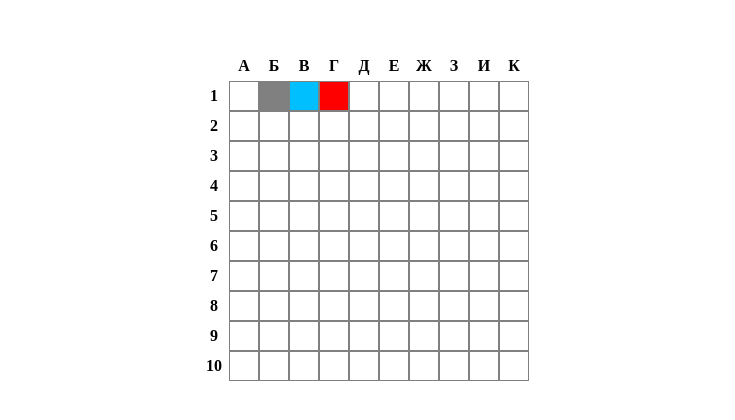
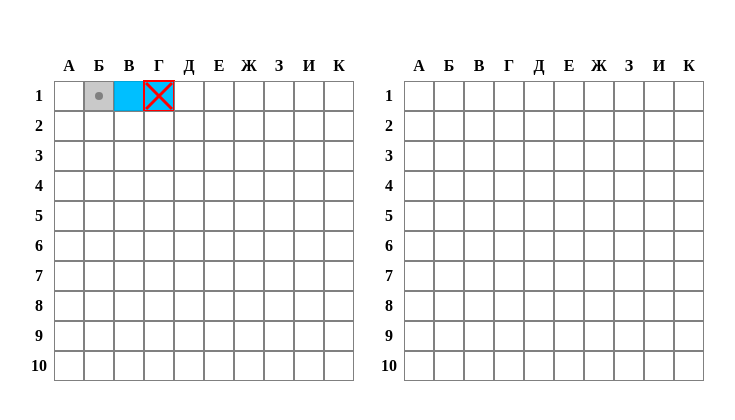
Before and after one commit to Fristail27/sea-wars, a React (Create React App) app: page / in a window 1280 px wide. Shown: the part 184-604 px from the top of the page, without its empty margins (276-1011 px from the left). Built offline with nearby package versions, Linux system fonts and the light colour scheme.

Commit message:
доработка ячеек

```diff
--- /dev/null
+++ b/src/assets/icons/CloseIcon.tsx
@@ -0,0 +1,17 @@
+import React from "react";
+
+export const CloseIcon = ({}) => {
+    return <svg
+        version="1.1"
+        id="Layer_1"
+        xmlns="http://www.w3.org/2000/svg"
+        xmlnsXlink="http://www.w3.org/1999/xlink"
+        x="0px"
+        y="0px"
+        viewBox="0 0 378.303 378.303"
+        // style="enable-background:new 0 0 378.303 378.303;"
+        xmlSpace="preserve">
+        <polygon style={{fill: 'red'}} points="378.303,28.285 350.018,0 189.151,160.867 28.285,0 0,28.285 160.867,189.151 0,350.018
+	28.285,378.302 189.151,217.436 350.018,378.302 378.303,350.018 217.436,189.151 "/>
+    </svg>
+}
--- a/src/components/AppContainer/index.tsx
+++ b/src/components/AppContainer/index.tsx
@@ -1,11 +1,15 @@
 import React, {useState} from "react";
 import styles from './styles.module.css'
 import {Field} from "../Field";
-import {fieldConfig} from "../../constants/fieldConfig";
-
+import {fieldConfig, fieldConfig2} from "../../constants/fieldConfig";
+import {FieldTypesEnum} from "../../constants/enums";
 
 
 export const AppContainer = () => {
-    const [rightField, setRightField] = useState(fieldConfig)
-    return <div className={styles.appContainer}><Field setField={setRightField} field={rightField}/></div>
+    const [leftField, setLeftField] = useState(fieldConfig)
+    const [rightField, setRightField] = useState(fieldConfig2)
+    return <div className={styles.appContainer}>
+        <Field fieldType={FieldTypesEnum.self} setField={setLeftField} field={leftField}/>
+        <Field fieldType={FieldTypesEnum.enemy} setField={setRightField} field={rightField}/>
+    </div>
 }
--- a/src/components/AppContainer/styles.module.css
+++ b/src/components/AppContainer/styles.module.css
@@ -4,4 +4,5 @@
     display: flex;
     align-items: center;
     justify-content: center;
+    gap: 20px;
 }
--- a/src/components/Field/components/Cell/index.tsx
+++ b/src/components/Field/components/Cell/index.tsx
@@ -1,8 +1,9 @@
 import React from "react";
 import clsx from "clsx";
 import {CellValueEnum} from "../../../../constants/enums";
+import {getUpdateField} from "../../../../helpers/getUpdateField";
+import {CloseIcon} from "../../../../assets/icons/CloseIcon";
 import styles from './styles.module.css'
-import {getUpdateField} from "../../../../helpers/getUpdateField";
 
 type HeaderCellTypes = {
     value?: string | number,
@@ -17,24 +18,28 @@ type CellTypes = {
     columnIndex: number,
     rowIndex: number,
     setField: React.Dispatch<React.SetStateAction<(0 | 1 | 2 | 3)[][]>>
-
 }
 
 type EmptyCellTypes = {
+    newValue: CellValueEnum,
     rowIndex: number,
+    isNotClickable?: boolean,
     columnIndex: number,
     setField:  React.Dispatch<React.SetStateAction<(0 | 1 | 2 | 3)[][]>>
 }
 
-const EmptyCell: React.FC<EmptyCellTypes> = ({rowIndex, columnIndex, setField}) => {
+const EmptyCell: React.FC<EmptyCellTypes> = ({rowIndex, columnIndex, setField, newValue, isNotClickable}) => {
     const onClick = () => {
-        setField(prevField => getUpdateField(prevField, columnIndex, rowIndex, CellValueEnum.miss))
+        setField(prevField => getUpdateField(prevField, columnIndex, rowIndex, newValue))
     }
+    if (isNotClickable) return <div className={styles.cell}/>
     return <div onClick={onClick} className={clsx(styles.cell, styles.emptyCell)}/>
 }
 
 const MissCell = () => {
-    return <div className={clsx(styles.cell, styles.missCell)}/>
+    return <div className={clsx(styles.cell, styles.missCell)}>
+        <div className={styles.point}/>
+    </div>
 }
 
 const ShipCell = () => {
@@ -42,13 +47,13 @@ const ShipCell = () => {
 }
 
 const KillCell = () => {
-    return <div className={clsx(styles.cell, styles.killCell)}/>
+    return <div className={clsx(styles.cell, styles.killCell)}><CloseIcon/></div>
 }
 
-export const Cell: React.FC<CellTypes> = ({value, rowIndex, columnIndex, setField}) => {
+export const Cell: React.FC<CellTypes> = ({value, rowIndex, columnIndex, setField }) => {
     switch (value) {
         case CellValueEnum.empty:
-            return <EmptyCell rowIndex={rowIndex} setField={setField} columnIndex={columnIndex}/>
+            return <EmptyCell newValue={CellValueEnum.miss} rowIndex={rowIndex} setField={setField} columnIndex={columnIndex} />
         case CellValueEnum.miss:
             return <MissCell/>
         case CellValueEnum.ship:
@@ -56,6 +61,36 @@ export const Cell: React.FC<CellTypes> = ({value, rowIndex, columnIndex, setFiel
         case CellValueEnum.kill:
             return <KillCell/>
         default:
-            return <EmptyCell rowIndex={rowIndex} setField={setField} columnIndex={columnIndex}/>
+            return <EmptyCell newValue={CellValueEnum.miss} rowIndex={rowIndex} setField={setField} columnIndex={columnIndex}/>
     }
 }
+
+export const EnemyCell: React.FC<CellTypes> = ({value, rowIndex, columnIndex, setField}) => {
+    switch (value) {
+        case CellValueEnum.empty:
+            return <EmptyCell newValue={CellValueEnum.miss} rowIndex={rowIndex} setField={setField} columnIndex={columnIndex} />
+        case CellValueEnum.miss:
+            return <MissCell/>
+        case CellValueEnum.ship:
+            return <EmptyCell newValue={CellValueEnum.kill} rowIndex={rowIndex} setField={setField} columnIndex={columnIndex}/>
+        case CellValueEnum.kill:
+            return <KillCell/>
+        default:
+            return <EmptyCell newValue={CellValueEnum.miss} rowIndex={rowIndex} setField={setField} columnIndex={columnIndex}/>
+    }
+}
+
+export const SelfCell: React.FC<CellTypes> = ({value, rowIndex, columnIndex, setField}) => {
+    switch (value) {
+        case CellValueEnum.empty:
+            return <EmptyCell isNotClickable newValue={CellValueEnum.miss} rowIndex={rowIndex} setField={setField} columnIndex={columnIndex}/>
+        case CellValueEnum.miss:
+            return <MissCell/>
+        case CellValueEnum.ship:
+            return <ShipCell/>
+        case CellValueEnum.kill:
+            return <KillCell/>
+        default:
+            return <EmptyCell isNotClickable newValue={CellValueEnum.miss} rowIndex={rowIndex} setField={setField} columnIndex={columnIndex}/>
+    }
+}
--- a/src/components/Field/components/Cell/styles.module.css
+++ b/src/components/Field/components/Cell/styles.module.css
@@ -20,19 +20,26 @@
     cursor: pointer;
     border: 1px solid blue;
     box-shadow: 0px 0px 3px 3px blue;
-    z-index: 2;
+    z-index: 5;
 }
 
 .missCell {
-    background-color: gray;
+    background-color: #c9c9c9;
+    display: flex;
+    justify-content: center;
+    align-items: center;
 }
 
 .shipCell {
     background-color: deepskyblue;
+    border: 1px solid #00a6dc;
 }
 
 .killCell {
-    background-color: red;
+    border: 1px solid red;
+    outline: 1px solid red;
+    background-color: deepskyblue;
+    z-index: 1;
 }
 
 .headerCell {
@@ -44,3 +51,10 @@
     box-sizing: border-box;
     font-weight: 600;
 }
+
+.point {
+    border-radius: 50%;
+    width: 8px;
+    height: 8px;
+    background-color: gray;
+}
--- a/src/components/Field/components/FieldRow/index.tsx
+++ b/src/components/Field/components/FieldRow/index.tsx
@@ -1,16 +1,25 @@
 import React from "react";
-import {Cell} from "../Cell";
-import {CellValueEnum} from "../../../../constants/enums";
+import {EnemyCell, SelfCell} from "../Cell";
+import {CellValueEnum, FieldTypesEnum} from "../../../../constants/enums";
 import styles from './styles.module.css'
 
 type FieldRowTypes = {
     row: Array<CellValueEnum>,
     rowIndex: number,
     setField: React.Dispatch<React.SetStateAction<(0 | 1 | 2 | 3)[][]>>
+    fieldType: FieldTypesEnum
 }
 
-export const FieldRow: React.FC<FieldRowTypes> = ({row, rowIndex, setField}) => {
+export const FieldRow: React.FC<FieldRowTypes> = ({row, rowIndex, setField, fieldType }) => {
     return <div className={styles.fieldRow}>
-        {row.map((cell, i) => <Cell setField={setField} rowIndex={rowIndex} columnIndex={i} key={i} value={cell}/>)}
+        {row.map((cell, i) => {
+            if (fieldType === FieldTypesEnum.self) {
+                return <SelfCell setField={setField} rowIndex={rowIndex} columnIndex={i} key={i}
+                             value={cell}/>
+            } else {
+                return <EnemyCell setField={setField} rowIndex={rowIndex} columnIndex={i} key={i}
+                             value={cell}/>
+            }
+        })}
     </div>
 }
--- a/src/components/Field/index.tsx
+++ b/src/components/Field/index.tsx
@@ -3,22 +3,23 @@ import {FieldRow} from "./components/FieldRow";
 import {HeaderRow} from "./components/HeaderRow";
 import {LeftColumnValues} from "../../constants";
 import {HeaderCell} from "./components/Cell";
-import {CellValueEnum} from "../../constants/enums";
+import {CellValueEnum, FieldTypesEnum} from "../../constants/enums";
 import styles from './styles.module.css'
 
 type FieldTypes = {
     field: Array<Array<CellValueEnum>>,
     setField: React.Dispatch<React.SetStateAction<(0 | 1 | 2 | 3)[][]>>
+    fieldType: FieldTypesEnum
 }
 
-export const Field: React.FC<FieldTypes> = ({field, setField}) => {
+export const Field: React.FC<FieldTypes> = ({field, setField, fieldType}) => {
     return <div className={styles.fieldContainer}>
         <div style={{marginTop: 30}}>
             {LeftColumnValues.map(val => <HeaderCell value={val} />)}
         </div>
         <div>
             <HeaderRow/>
-            {field.map((row, i) => <FieldRow setField={setField} key={i} rowIndex={i} row={row}/>)}
+            {field.map((row, i) => <FieldRow fieldType={fieldType} setField={setField} key={i} rowIndex={i} row={row}/>)}
         </div>
     </div>
 }
--- a/src/constants/enums.ts
+++ b/src/constants/enums.ts
@@ -4,3 +4,9 @@ export enum CellValueEnum {
     ship = 2,
     kill = 3
 }
+
+
+export enum FieldTypesEnum {
+    self = 'self',
+    enemy = 'enemy'
+}
--- a/src/constants/fieldConfig.ts
+++ b/src/constants/fieldConfig.ts
@@ -10,3 +10,16 @@ export const fieldConfig: Array<Array<0|1|2|3>> = [
     [0,0,0,0,0,0,0,0,0,0],
     [0,0,0,0,0,0,0,0,0,0],
 ]
+
+export const fieldConfig2: Array<Array<0|1|2|3>> = [
+    [0,2,2,2,0,0,0,0,0,0],
+    [0,0,0,0,0,0,0,0,0,0],
+    [0,2,2,2,2,0,0,0,0,0],
+    [0,0,0,0,0,0,0,0,0,0],
+    [0,0,0,0,0,0,0,0,0,0],
+    [0,0,0,0,0,0,0,0,0,0],
+    [0,0,0,0,0,0,0,0,0,0],
+    [0,0,0,0,0,0,0,0,0,0],
+    [0,0,0,0,0,0,0,0,0,0],
+    [0,0,0,0,0,0,0,0,0,0],
+]
```
